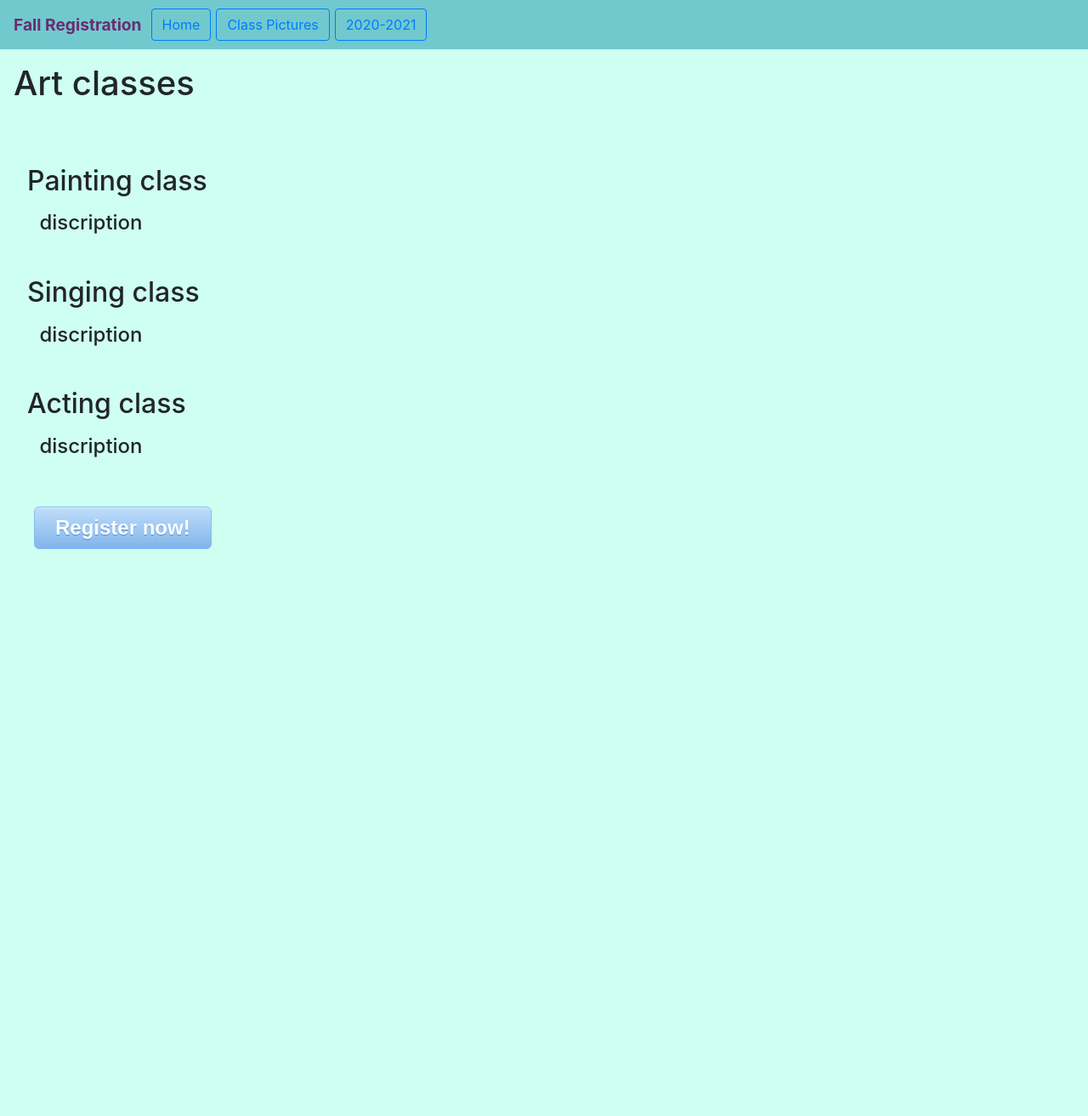
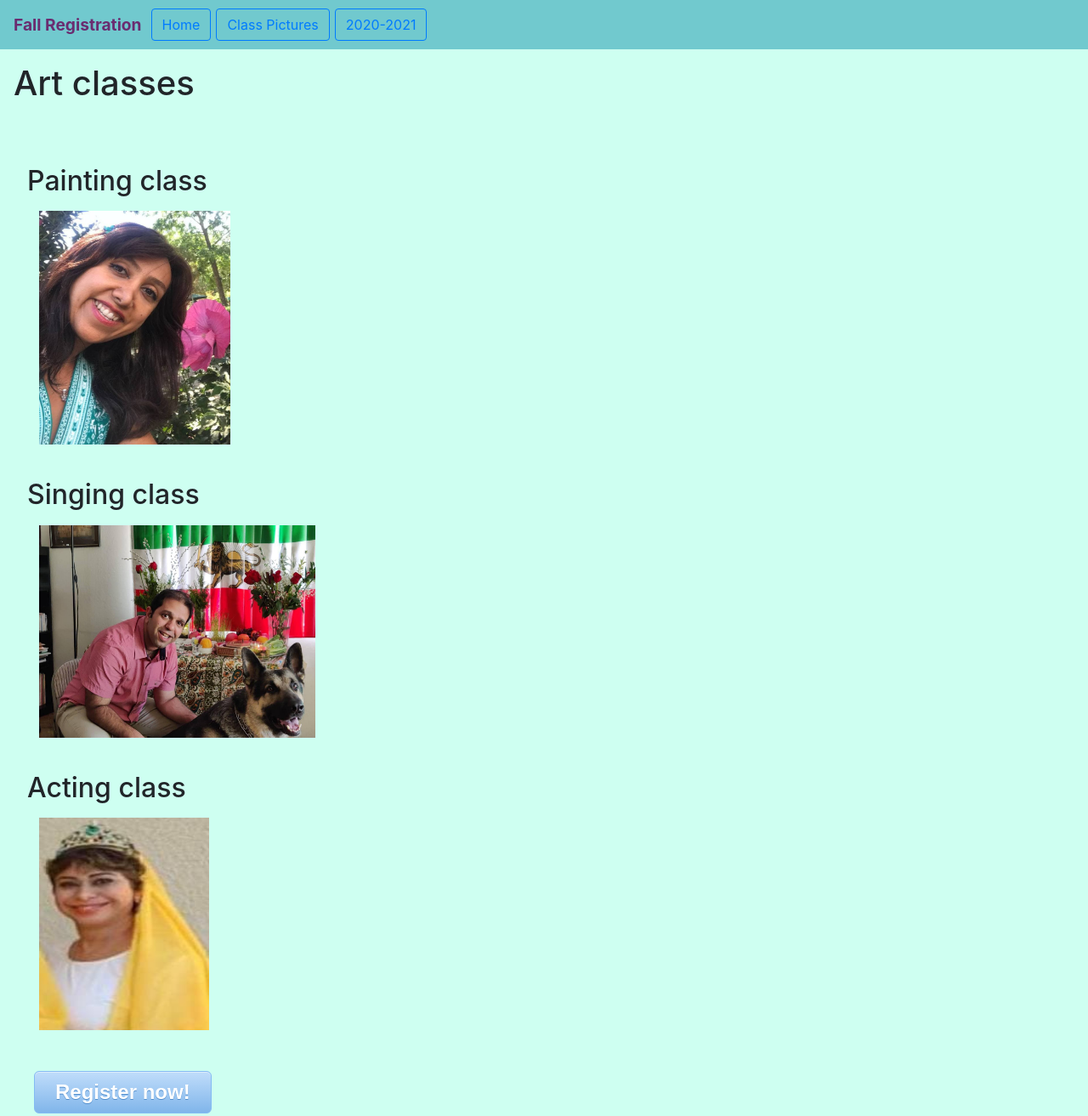
Before and after one commit to RK129/Kolbehfarsibeta, a plain HTML site: page artclasses.html in a window 1280 px wide. Shown: the whole page at 85% size. Before the commit the page ends 800 px from the top, so only its background shows below. Drawn offline with nearby package versions, Linux system fonts and the light colour scheme.

Commit message:
Add files via upload

```diff
--- a/artclasses.html
+++ b/artclasses.html
@@ -51,17 +51,17 @@
         <br>
         <h2 style="margin: 1rem;">Painting class</h2>
         <div style="margin-left: 1.9rem">
-            <h4>discription</h3>
+          <img height="275rem" width="225rem" src="Goli.jpg" alt="">
         </div>
         <br>
         <h2 style="margin: 1rem;">Singing class</h2>
         <div style="margin-left: 1.9rem">
-            <h4>discription</h3>
+          <img height="250rem" width="325rem" src="Mr.Khosraviani.jpg" alt="">
         </div>
         <br>
         <h2 style="margin: 1rem;">Acting class</h2>
         <div style="margin-left: 1.9rem">
-            <h4>discription</h3>
+          <img height="250rem" width="200rem" src="Fariba S.jpg" alt="">
         </div>
         <br>
         <a style="margin: 1.5rem; font-size: 150%;" href="registrationp1.html" class="myregButton">Register now!</a>
```
Also changed, not shown: edclasses.html (+2 -2 lines), Fariba S.jpg (added), Goli.jpg (added), Merdokht_N.jpg (added), Mr.Khosraviani.jpg (added).
